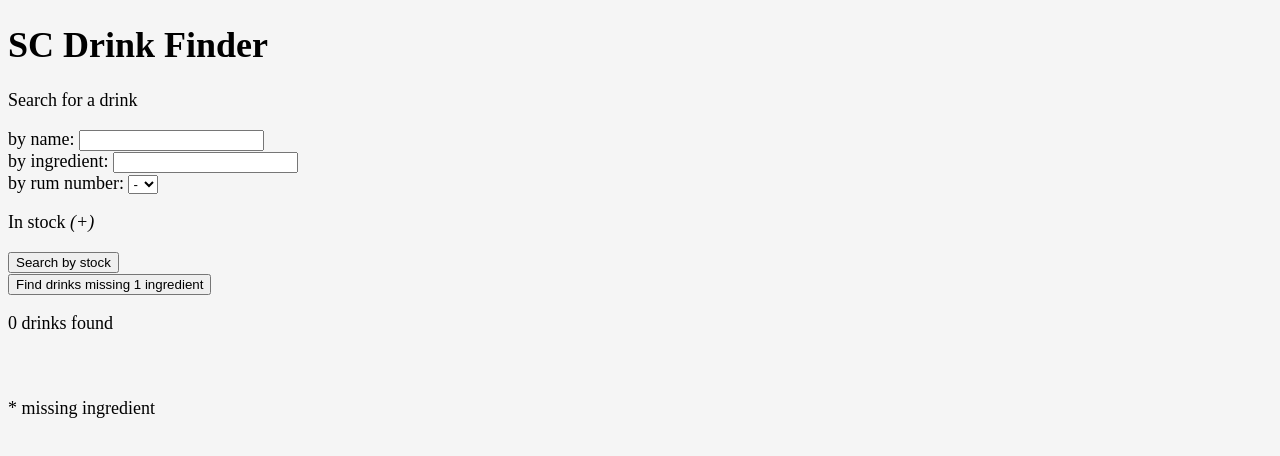
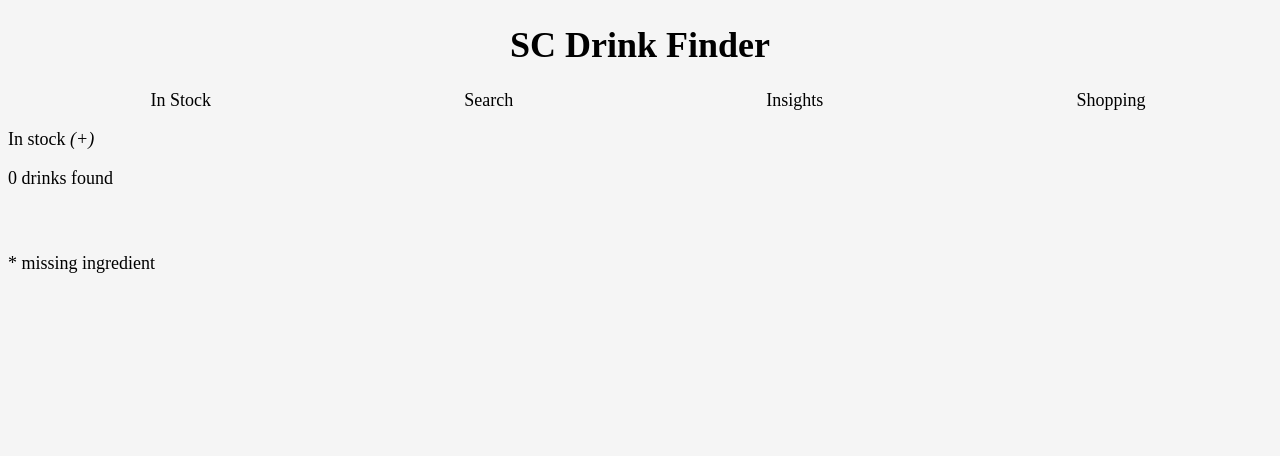
Before and after one commit to twilliams15/sc_drink_finder, a React (Create React App) app: page / in a window 1280 px wide. Shown: the top 456 px of the page. Built offline with nearby package versions, Linux system fonts and the light colour scheme; a web font is replaced by a local one.

Commit message:
add nav, hide modules, start on stock

```diff
--- a/src/App.js
+++ b/src/App.js
@@ -2,21 +2,28 @@ import React from 'react'
 import './styles.css'
 import allDrinks from './data/all_drinks'
 import {
-  countDrinksMissingMostCommonIngredient,
   findDrinksByIngredient,
   findDrinksByName,
   findDrinksMissingOneIngredient,
-  mostCommonMissingIngredient,
 } from './support/helpers'
 import {SearchForm} from './modules/SearchForm'
 import {InStock} from './modules/InStock'
 import {DrinkList} from './modules/DrinkList'
+import {Insights} from './modules/Insights'
 
 export default function App() {
-  const [currentDrinks, setCurrentDrinks] = React.useState(null)
   const [inStock, setInStock] = React.useState(
     window.localStorage.getItem('inStock') || ''
   )
+  const [currentDrinks, setCurrentDrinks] = React.useState(
+    getCurrentDrinks(inStock)
+  )
+
+  function getCurrentDrinks(inStock) {
+    return allDrinks.filter((d) =>
+      d.ingredients.every((i) => inStock.includes(i))
+    )
+  }
 
   function handleStockChange(e) {
     let stock = inStock
@@ -24,47 +31,44 @@ export default function App() {
       ? (stock += e.target.id)
       : (stock = stock.replace(e.target.id, ''))
     setInStock(stock)
+    setCurrentDrinks(getCurrentDrinks(stock))
     window.localStorage.setItem('inStock', stock)
-  }
-
-  function handleStockSubmit(e) {
-    e.preventDefault()
-    const result = []
-    for (let d in allDrinks) {
-      if (allDrinks[d].ingredients.every((i) => inStock.includes(i))) {
-        result.push(allDrinks[d])
-      }
-    }
-    setCurrentDrinks(result)
   }
 
   function handleOneIngredientSubmit() {
     setCurrentDrinks(findDrinksMissingOneIngredient(inStock))
   }
 
+  function displayInStock() {}
+
+  function displaySearch() {}
+
+  function displayInsights() {}
+
+  function displayShopping() {}
+
   return (
     <div>
       <h1>SC Drink Finder</h1>
+      <nav>
+        <ul>
+          <li onClick={displayInStock}>In Stock</li>
+          <li onClick={displaySearch}>Search</li>
+          <li onClick={displayInsights}>Insights</li>
+          <li onClick={displayShopping}>Shopping</li>
+        </ul>
+      </nav>
+      <InStock onStockChange={handleStockChange} inStock={inStock} />
       <SearchForm
         onNameChange={(e) => setCurrentDrinks(findDrinksByName(e.target.value))}
         onIngredientChange={(e) =>
           setCurrentDrinks(findDrinksByIngredient(e.target.value))
         }
       />
-      <InStock
-        onStockChange={handleStockChange}
-        onStockSubmit={handleStockSubmit}
+      <Insights
+        handleOneIngredientSubmit={handleOneIngredientSubmit}
         inStock={inStock}
       />
-      <button onClick={handleOneIngredientSubmit}>
-        Find drinks missing 1 ingredient
-      </button>
-      {countDrinksMissingMostCommonIngredient(inStock) > 1 && (
-        <p>
-          With {mostCommonMissingIngredient(inStock)}, you could make{' '}
-          {countDrinksMissingMostCommonIngredient(inStock)} more drinks!
-        </p>
-      )}
       <DrinkList drinks={currentDrinks} inStock={inStock} />
       <footer>* missing ingredient</footer>
     </div>
--- a/src/modules/InStock.js
+++ b/src/modules/InStock.js
@@ -39,7 +39,6 @@ export function InStock({onStockChange, onStockSubmit, inStock}) {
           })}
         </ul>
       ))}
-      <button type="submit">Search by stock</button>
     </form>
   )
 }
--- /dev/null
+++ b/src/modules/Insights.js
@@ -0,0 +1,21 @@
+import React from 'react'
+import {
+  countDrinksMissingMostCommonIngredient,
+  mostCommonMissingIngredient,
+} from '../support/helpers'
+
+export function Insights({handleOneIngredientSubmit, inStock}) {
+  return (
+    <div id="insights">
+      <button onClick={handleOneIngredientSubmit}>
+        Find drinks missing 1 ingredient
+      </button>
+      {countDrinksMissingMostCommonIngredient(inStock) > 1 && (
+        <p>
+          With {mostCommonMissingIngredient(inStock)}, you could make{' '}
+          {countDrinksMissingMostCommonIngredient(inStock)} more drinks!
+        </p>
+      )}
+    </div>
+  )
+}
--- a/src/styles.css
+++ b/src/styles.css
@@ -2,6 +2,15 @@ body {
   font-family: 'Cormorant Upright', serif;
   font-size: 18px;
   background-color: whitesmoke;
+}
+
+nav ul {
+  display: flex;
+  justify-content: space-around;
+}
+
+h1 {
+  text-align: center;
 }
 
 h3 {
@@ -13,12 +22,36 @@ section {
   margin-top: 1rem;
 }
 
+ul {
+  padding-left: 1rem;
+}
+
 li {
   list-style: none;
 }
 
+a {
+  color: black;
+}
+
 footer {
   margin-top: 4rem;
+}
+
+#search {
+  display: none;
+}
+
+#insights {
+  display: none;
+}
+
+#shopping {
+  display: none;
+}
+
+.module {
+  display: none;
 }
 
 .drink {
```
